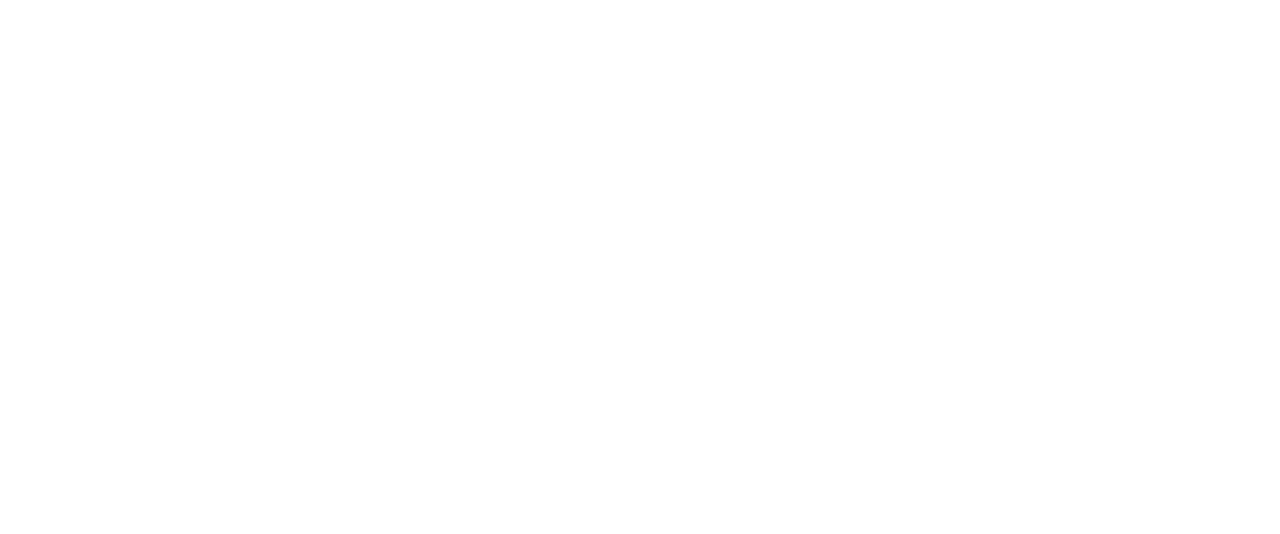
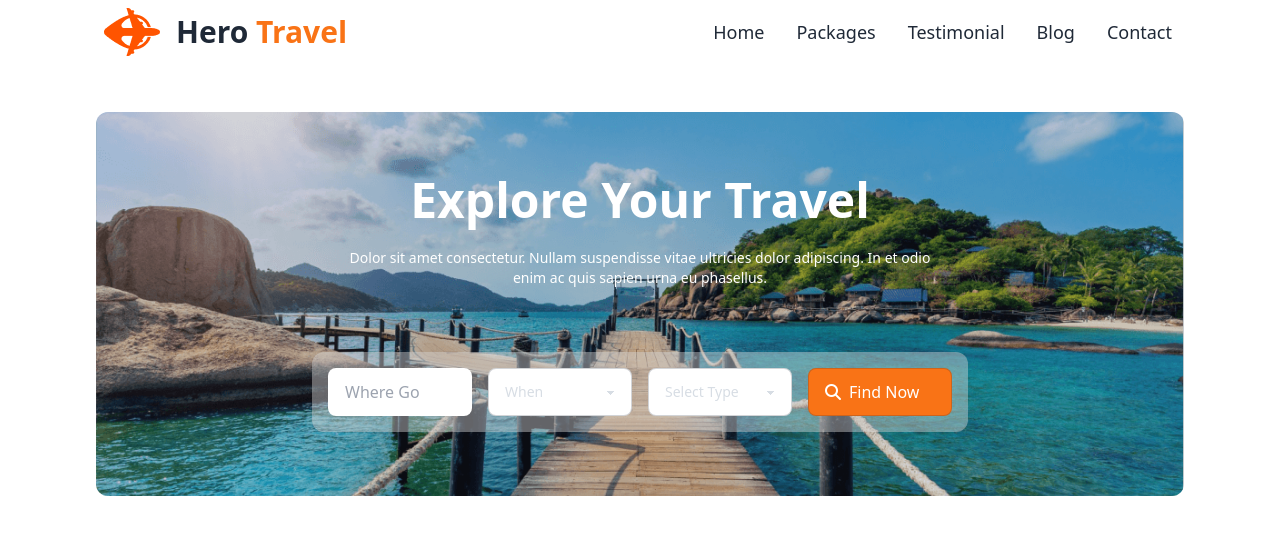
Before and after one commit to rathininfo/Hero-Travel-Website, a plain HTML site: page index.html in a window 1280 px wide. Drawn offline with nearby package versions, Linux system fonts and the light colour scheme.

Commit message:
completed Nav and header section

```diff
--- a/index.html
+++ b/index.html
@@ -10,6 +10,8 @@
     <link href="https://fonts.googleapis.com/css2?family=Mulish:ital,wght@0,200..1000;1,200..1000&display=swap" rel="stylesheet">
     <!-- Font Awesome CDN -->
     <script src="https://kit.fontawesome.com/7472c29f3c.js" crossorigin="anonymous"></script>
+    <!-- DaisyUI CDN -->
+    <link href="https://cdn.jsdelivr.net/npm/daisyui@4.12.10/dist/full.min.css" rel="stylesheet" type="text/css" />
     <!-- Add the Play CDN script tag -->
     <script src="https://cdn.tailwindcss.com"></script>
     <script>
@@ -25,7 +27,75 @@
       </script>
 </head>
 <body>
-    <main>
+    <!-- main container -->
+    <main class="max-w-screen-xl mx-auto px-16 lg:px-24">
+       <!-- header section -->
+       <header>
+        <!-- Navbar Section -->
+        <div class="navbar bg-base-100 flex flex-col md:flex-row justify-between items-center">
+            <div class="flex-1 gap-4">
+                <img src="Images/Group 40071 (2).png" alt="">
+              <a class="text-3xl font-bold ">Hero <span class="text-orange-500">Travel</span></a>
+            </div>
+            <div class="flex-none">
+              <ul class="flex gap-8 px-1 text-lg">
+                <li><a class="cursor-pointer hover:text-orange-500">Home</a></li>
+                <li><a class="cursor-pointer hover:text-orange-500" >Packages</a></li>
+                <li><a class="cursor-pointer hover:text-orange-500">Testimonial</a></li>
+                <li><a class="cursor-pointer hover:text-orange-500">Blog</a></li>
+                <li><a class="cursor-pointer hover:text-orange-500">Contact</a></li>
+              </ul>
+            </div>
+          </div>
+          <!-- Hero Section -->
+          <div class="hero min-h-96 rounded-xl mt-12 mb-24"
+                style="background-image: url(Images/Group\ 13\ \(1\)\ \(1\).png); ">
+                <div class="hero-overlay bg-opacity-20 rounded-xl"></div>
+                <div class="hero-content text-neutral-content text-center">
+                    <div class="max-w-2xl ">
+                    <h1 class="mb-6 text-5xl font-bold text-white">Explore Your Travel</h1>
+                    <p class="mb-16 text-white text-sm">
+                        Dolor sit amet consectetur. Nullam suspendisse vitae ultricies dolor adipiscing. In et odio <br> enim ac quis sapien urna eu phasellus.
+                    </p>
+                    <div class="bg-blue-500 p-4 rounded-xl backdrop-opacity-10 backdrop-invert bg-white/30 ... ">
+                            <form action="">
+                                <div class="flex justify-between gap-4">
+                                    <label class="form-control  w-full max-w-36">
+                                        <input  type="text" placeholder="Where Go" class="input  w-full max-w-xs" />
+                                      </label>
+                                      <label class="form-control w-full max-w-36">
+                                        <select class="select select-bordered">
+                                          <option>When</option>
+                                          <option>Star Wars</option>
+                                          <option>Harry Potter</option>
+                                          <option>Lord of the Rings</option>
+                                          <option>Planet of the Apes</option>
+                                          <option>Star Trek</option>
+                                        </select>
+                                      </label>
+
+                                      <label class="form-control w-full max-w-36">
+                                        <select class="select select-bordered">
+                                          <option>Select Type</option>
+                                          <option>Star Wars</option>
+                                          <option>Harry Potter</option>
+                                          <option>Lord of the Rings</option>
+                                          <option>Planet of the Apes</option>
+                                          <option>Star Trek</option>
+                                        </select>
+                                      </label>
+
+                                      <label class="input input-bordered bg-orange-500 flex items-center gap-2 max-w-36 flex  items-center">
+                                        <i class="fa-solid fa-magnifying-glass text-white"></i>
+                                        <input type="text" class="grow placeholder-white"  placeholder="Find Now" />
+                                      </label>
+                                </div>
+                            </form>
+                    </div>
+                    </div>
+                </div>
+                </div>
+       </header>
 
     </main>
 </body>
```
